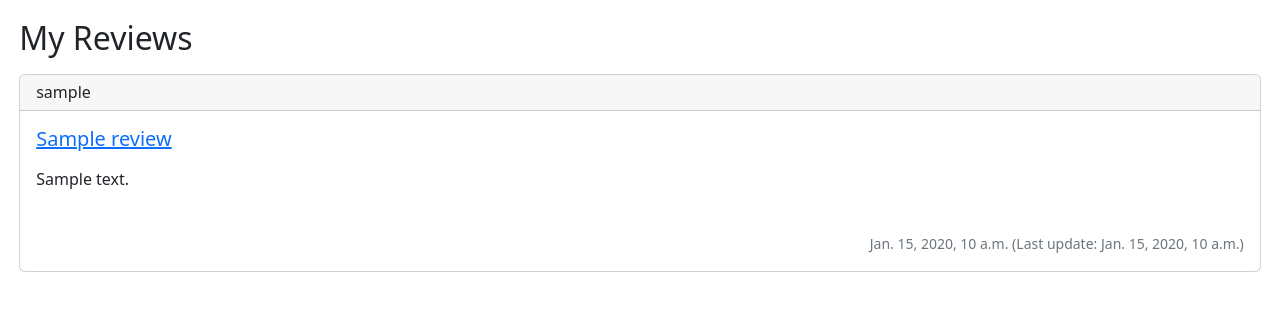
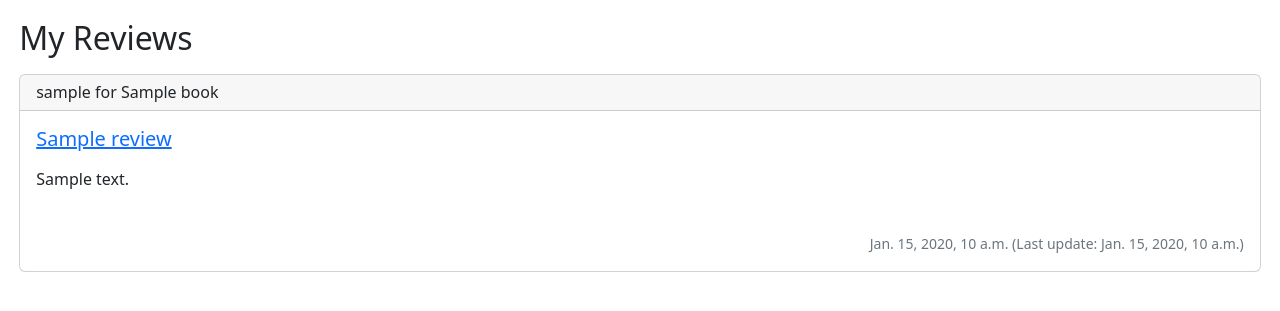
Before and after one commit to GEI-WebProject/bookreviews_3, a Django app: template templates/reviews/reviews.html in a window 1280 px wide. Shown: the part 57-368 px from the top of the page. Run offline with Django 3.2, Linux system fonts and the light colour scheme; the template is opened without the code that fills it: most values are stand-ins (such as "Sample title", 1, 10 or a date in 2020); some libraries are stand-ins or nearby versions.

Commit message:
markup review_entry.html

```diff
--- a/templates/reviews/review_entry.html
+++ b/templates/reviews/review_entry.html
@@ -1,31 +1,44 @@
 <div class="card my-3 px-0 w-100" name="review_card">
     <h6 class="card-header" name="review_user">
+        <span property="author" typeof="Person">
+            <span property="name">
                 {{ review.user.username }}
+            </span>
+        </span>
+        for
+        <span class="h6" property="itemReviewed" typepf="Book">
+            <span property="name">{{ review.book.title }}</span>
+        </span>
     </h6>
+
     <div class="card-body">
         <h5 class="card-title mb-3">
             <a href="{% url 'review_detail' review.id %}" name="review_title">{{ review.title }}</a>
         </h5>
 
         <!-- Rating with stars, using rateYo js -->
-        <div class="rateyo-read-only mb-3" data-rateyo-rating="{{ review.rating }}"></div>
+        <div class="rateyo-read-only mb-3" data-rateyo-rating="{{ review.rating }}" rel="reviewRating" typeof="Rating">
+            <span hidden property="ratingValue">{{ review.rating }}</span>
+        </div>
 
         <!-- Review body -->
         <p class="card-text" name="review_body">
             {% autoescape off %}
-                {{ review.body | linebreaksbr | truncatewords:50 }}
+            <span property="reviewBody">{{ review.body | linebreaksbr | truncatewords:50 }}</span>
             {% endautoescape %}
         </p>
         <br>
 
         <!-- Bottom line with date and edit/delete buttons -->
-        <div class="row align-items-end"">
+        <div class="row align-items-end">
             {% if review.user == user %}
             <div class="col" name="own_review_section">
-                    <a href="{% url 'review_update' book_id=review.book.id pk=review.pk %}" class="btn btn-primary" name="update_review_button">
+                <a href="{% url 'review_update' book_id=review.book.id pk=review.pk %}" class="btn btn-primary"
+                    name="update_review_button">
                     Edit
                 </a>
-                    <button type="button" class="btn btn-danger" data-bs-toggle="modal" data-bs-target="#confirm-delete-modal-{{ review.id }}" name="delete_review_button">
+                <button type="button" class="btn btn-danger" data-bs-toggle="modal"
+                    data-bs-target="#confirm-delete-modal-{{ review.id }}" name="delete_review_button">
                     Delete
                 </button>
                 {% include 'reviews/review_delete.html'%}
@@ -33,10 +46,12 @@
             {% endif %}
             <div class="col">
                 <p class="card-text text-end">
-                    <small class="text-muted">{{ review.created_at }} (Last update: {{review.updated_at }})</small>
+                    <small class="text-muted">
+                        <span property="datePublished">{{ review.created_at }}</span>
+                        (Last update: <span property="dateModified">{{review.updated_at}})</span>
+                    </small>
                 </p>
-            </div>
-
             </div>
         </div>
     </div>
+</div>
```
Lines whose indentation alone changed are shown as unchanged.
